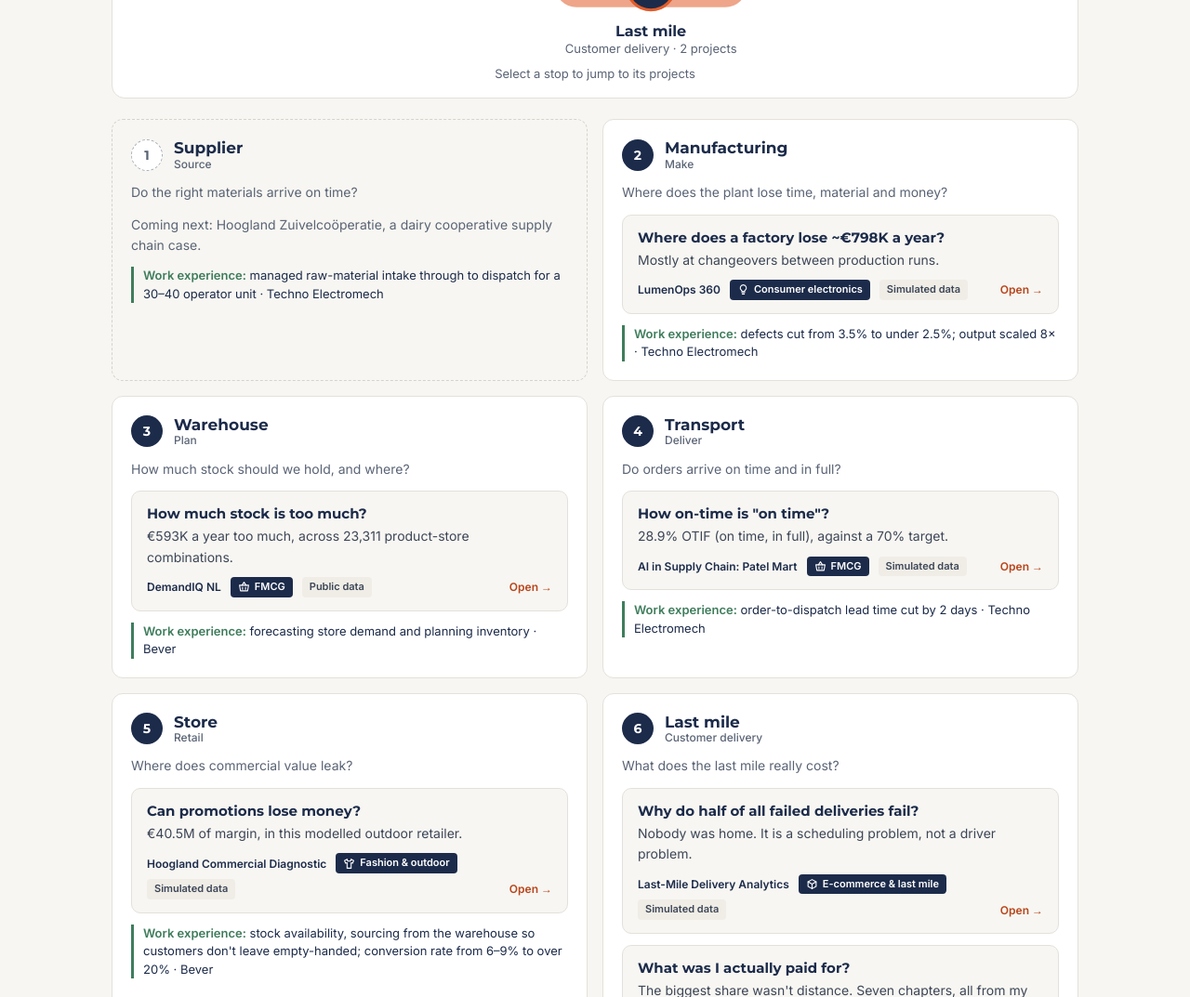
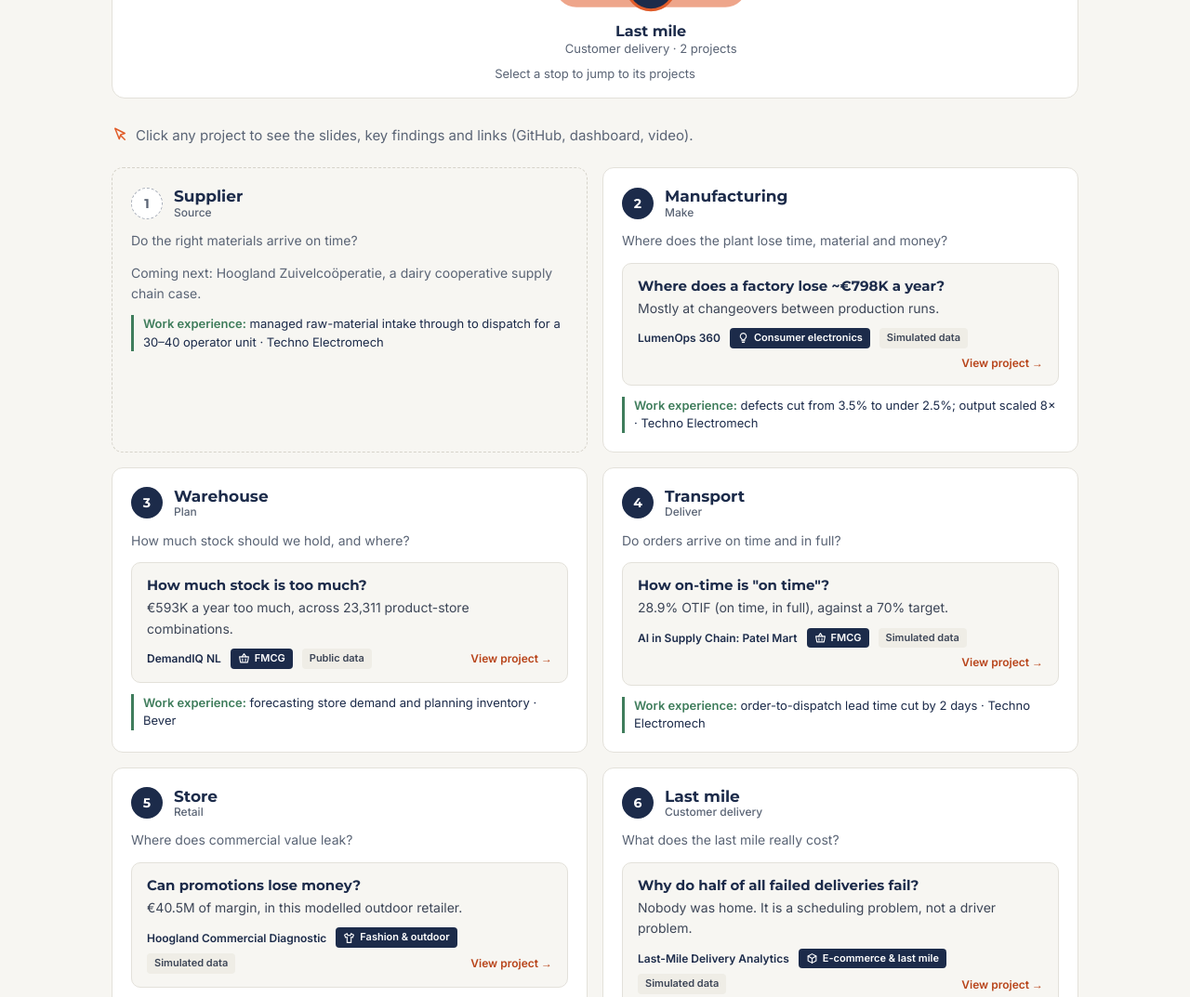
Before and after one commit to HP85-NL/Portfolio, a plain HTML site: page index.html in a window 1280 px wide. Shown: the part 1400-2473 px from the top of the page at 93% size. Drawn offline with Linux system fonts and the light colour scheme.

Commit message:
Projects: add click hint above cards, rename Open to View project
Co-Authored-By: Claude Opus 5.5 <noreply@anthropic.com>
Claude-Session: https://claude.ai/code/session_01FhqCsywN24Vfj69CbaCeiD

```diff
--- a/index.html
+++ b/index.html
@@ -118,6 +118,8 @@ section.block{padding:72px 0 0}
 .tag.own{background:#E7F2EC;color:#2E6447}
 .tag.si{background:#FBE7DE;color:#8F3412}
 .proj__open{margin-left:auto;font-weight:600;color:var(--ember-text)}
+.proj-hint{display:flex;align-items:flex-start;gap:8px;margin:28px 0 0;font-size:15px;color:var(--ink-3)}
+.proj-hint svg{flex:none;margin-top:2px}
 .tag.dm{display:inline-flex;align-items:center;gap:5px;background:var(--navy);color:#fff}
 .tag.dm svg{width:13px;height:13px;stroke:currentColor;fill:none;stroke-width:2;stroke-linecap:round;stroke-linejoin:round}
 .layer .tag.dm{background:#fff;color:var(--navy)}
@@ -342,6 +344,7 @@ section.block{padding:72px 0 0}
       <p class="road__hint t" data-en="Select a stop to jump to its projects" data-nl="Kies een stop om naar de projecten te gaan">Select a stop to jump to its projects</p>
     </div>
 
+    <p class="proj-hint"><svg aria-hidden="true" viewBox="0 0 24 24" width="18" height="18" fill="none" stroke="#E05C2A" stroke-width="2" stroke-linecap="round" stroke-linejoin="round"><path d="M5 3l14 7-6 2-2 6z"/><path d="M13 13l6 6"/></svg><span class="t" data-en="Click any project to see the slides, key findings and links (GitHub, dashboard, video)." data-nl="Klik op een project voor de slides, belangrijkste bevindingen en links (GitHub, dashboard, video).">Click any project to see the slides, key findings and links (GitHub, dashboard, video).</span></p>
     <ol class="stations" id="stations"></ol>
 
     <div class="layer">
@@ -661,7 +664,7 @@ function projButton(p) {
   return `<button class="proj" data-id="${p.id}">
     <span class="proj__hook" style="display:block">${tr(p.hook)}</span>
     <span class="proj__ans" style="display:block">${tr(p.ans)}</span>
-    <span class="proj__meta"><span class="proj__name">${p.title}</span>${domTag(p)}${p.tier==='si'?`<span class="tag si">${tr(TIER.si)}</span>`:''}<span class="tag${p.data==='own'?' own':''}">${tr(DATA[p.data])}</span><span class="proj__open">${p.fieldNotes ? tr(L('Read →','Lees →')) : tr(L('Open →','Open →'))}</span></span>
+    <span class="proj__meta"><span class="proj__name">${p.title}</span>${domTag(p)}${p.tier==='si'?`<span class="tag si">${tr(TIER.si)}</span>`:''}<span class="tag${p.data==='own'?' own':''}">${tr(DATA[p.data])}</span><span class="proj__open">${p.fieldNotes ? tr(L('Read →','Lees →')) : tr(L('View project →','Bekijk project →'))}</span></span>
   </button>`;
 }
 function renderRoad() {
```
